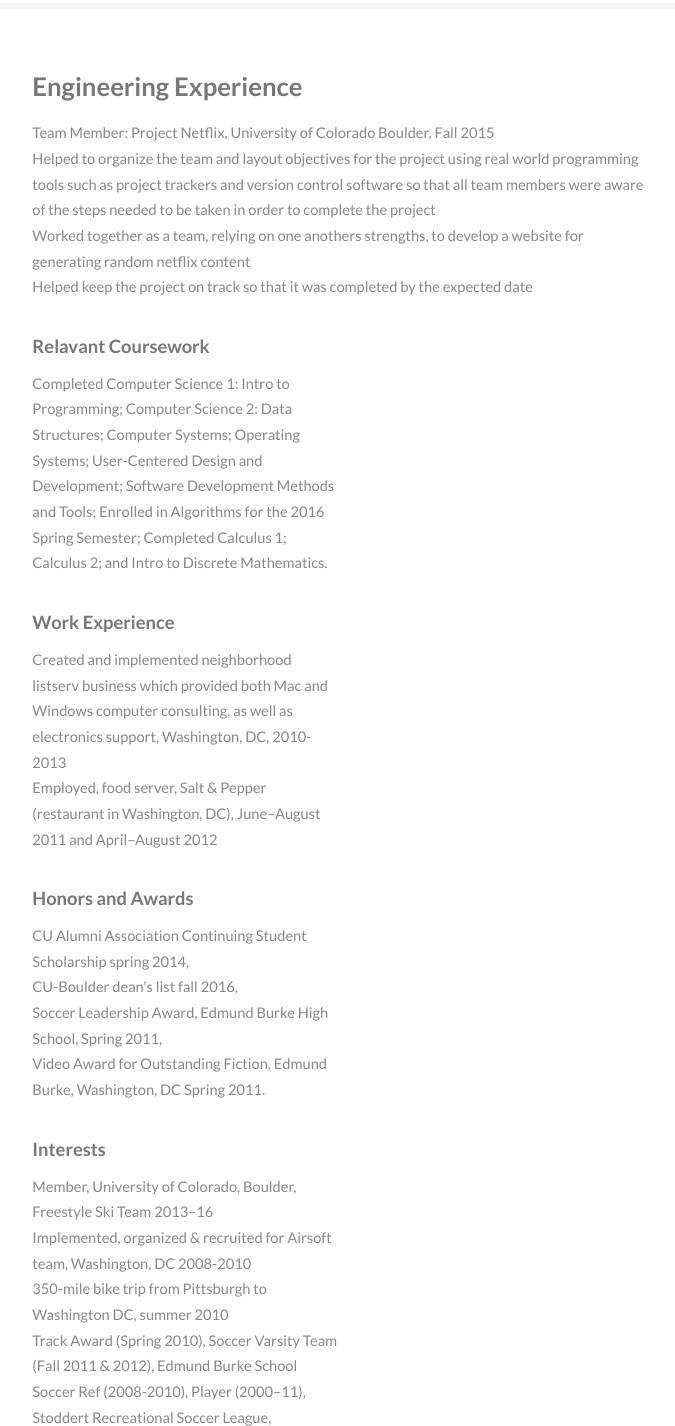
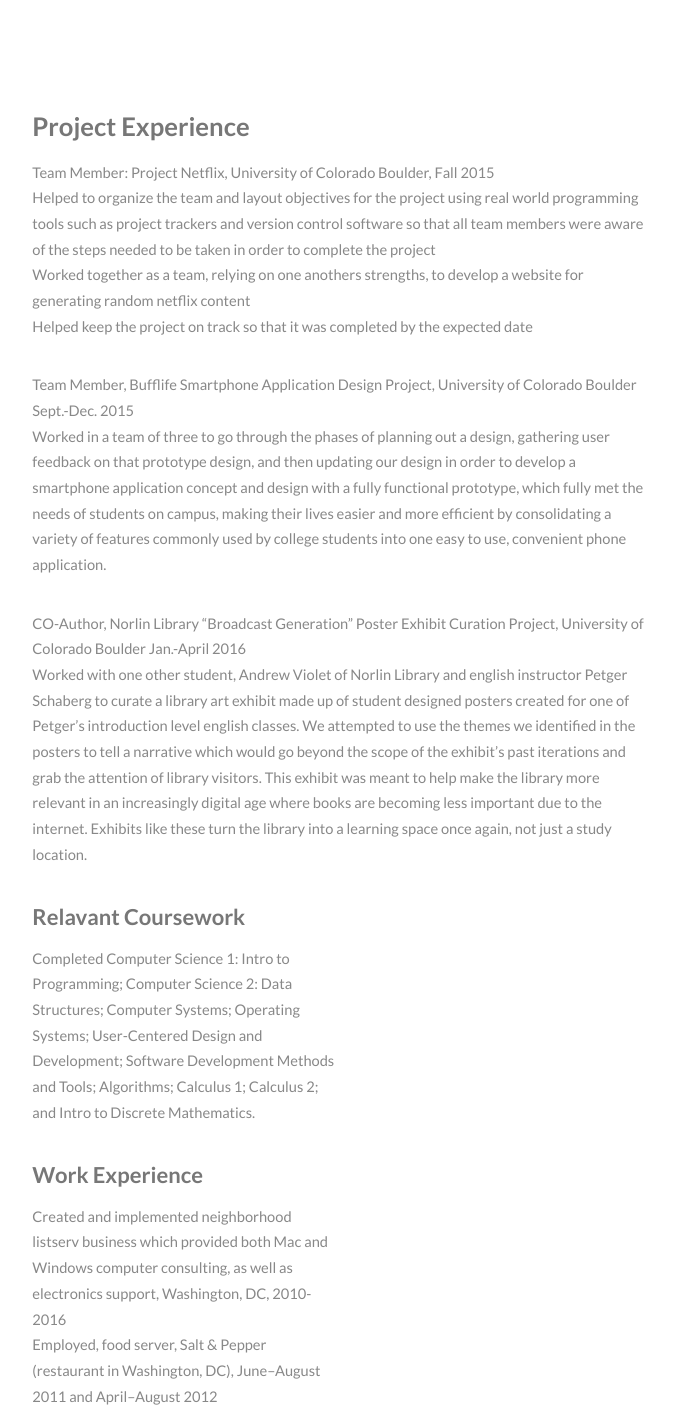
Before and after one commit to Nicolas9101/nicolas9101.github.io, a plain HTML site: page index.html in a window 1280 px wide. Shown: the part 1361-2787 px from the top of the page, without its empty margins (153-828 px from the left). Drawn offline with Linux system fonts and the light colour scheme; files whose address does not match are found by name.

Commit message:
updated resume and other information

```diff
--- a/assets/css/main.css
+++ b/assets/css/main.css
@@ -1614,7 +1614,7 @@
 	}
 
 	h4 {
-		font-size: 1.25em;
+		font-size: 1.5em;
 		line-height: 1.5em;
 	}
 
@@ -2872,11 +2872,11 @@
 			}
 
 			h3 {
-				font-size: 1.5em;
+				font-size: 1.75em;
 			}
 
 			h4 {
-				font-size: 1em;
+				font-size: 1.75em;
 			}
 
 		/* Image */
--- a/index.html
+++ b/index.html
@@ -76,34 +76,51 @@
 										<li class="fa-laptop">Extensive Experience Providing support for both Windows and Mac operating systems</li>
 									</ul>
 								</div>
+								<h4>Resume</h4>
+<a href="ResumeforComputerScience.pdf">Link to Resume PDF</a>
+<p></p>
+											</div>
 							</section>
 
 						<!-- Three -->
 							<section id="three">
 								<div class="container">
-									<h3>Engineering Experience</h3>
+									<h3>Project Experience</h3>
 									<p>Team Member: Project Netflix, University of Colorado Boulder, Fall 2015 <br />
 Helped to organize the team and layout objectives for the project using real world programming tools such as project trackers
 	 and version control software so that all team members were aware of the steps needed to be taken in order to complete the project
 <br /> Worked together as a team, relying on one anothers strengths, to develop a website for generating random netflix content
 <br />Helped keep the project on track so that it was completed by the expected date
 </p>
+<p>Team Member, Bufflife Smartphone Application Design Project, University of Colorado Boulder		Sept.-Dec. 2015 <br />
+Worked in a team of three to go through the phases of planning out a design, gathering user feedback
+on that prototype design, and then updating our design in order to develop a smartphone application concept and design
+with a fully functional prototype, which fully met the needs of students on campus, making their lives easier and more
+efficient by consolidating a variety of features commonly used by college students into one easy to use, convenient phone application. </p>
+<p>CO-Author, Norlin Library “Broadcast Generation” Poster Exhibit Curation Project, University of Colorado Boulder   Jan.-April 2016 <br />
+		Worked with one other student, Andrew Violet of Norlin Library and english instructor Petger Schaberg to curate a
+library art exhibit made up of student designed posters created for one of Petger’s introduction level english classes.
+We attempted to use the themes we identified in the posters to tell a narrative which would go beyond the scope of the
+exhibit’s past iterations and grab the attention of library visitors. This exhibit was meant to help make the library
+more relevant in an increasingly digital age where books are becoming less important due to the internet. Exhibits like
+these turn the library into a learning space once again, not just a study location. </p>
 									<div class="features">
 										<article>
 											<div class="inner">
 												<h4>Relavant Coursework</h4>
 												<p> Completed Computer Science 1: Intro to Programming;
-Computer Science 2: Data Structures; Computer Systems; Operating Systems; User-Centered Design and Development; Software Development Methods and Tools; Enrolled in Algorithms for the 2016 Spring Semester; Completed Calculus 1; Calculus 2; and Intro to Discrete Mathematics.
+Computer Science 2: Data Structures; Computer Systems; Operating Systems; User-Centered Design and Development;
+Software Development Methods and Tools; Algorithms; Calculus 1; Calculus 2; and Intro to Discrete Mathematics.
 </p>
 	<h4>Work Experience</h4>
-												<p>Created and implemented neighborhood listserv business which provided both Mac and Windows computer consulting, as well as electronics support,
-	  Washington, DC, 2010-2013 <br />
+<p>Created and implemented neighborhood listserv business which provided both Mac and Windows computer consulting, as well as electronics support,
+	  Washington, DC, 2010-2016 <br />
 Employed, food server, Salt & Pepper (restaurant in Washington, DC), June–August 2011 and April–August 2012
 
 </p>
 <h4>Honors and Awards</h4>
-												<p>CU Alumni Association Continuing Student Scholarship spring 2014, <br />
-CU-Boulder dean's list fall 2016, <br /> Soccer Leadership Award, Edmund Burke High School, Spring 2011, <br /> Video Award for Outstanding Fiction, Edmund Burke, Washington, DC Spring 2011.
+									<p>CU-Boulder dean's list fall 2016, <br />CU Alumni Association Continuing Student Scholarship spring 2014, <br />
+									Soccer Leadership Award, Edmund Burke High School, Spring 2011, <br /> Video Award for Outstanding Fiction, Edmund Burke, Washington, DC Spring 2011.
 </p>
 <h4>Interests</h4>
 												<p>Member, University of Colorado, Boulder, Freestyle Ski Team 2013–16 <br />
@@ -112,9 +129,6 @@ Implemented, organized & recruited for Airsoft team, Washington, DC 2008-2010 <b
 Track Award (Spring 2010), Soccer Varsity Team (Fall 2011 & 2012), Edmund Burke School <br />
 Soccer Ref (2008-2010), Player (2000–11), Stoddert Recreational Soccer League, Washington, DC <br />
 </p>
-<h4>Resume</h4>
-<a href="ResumeforComputerScience.pdf">Link to Resume PDF</a>
-											</div>
 										</article>
 									</div>
 								</div>
```
Also changed, not shown: 1 other file.
